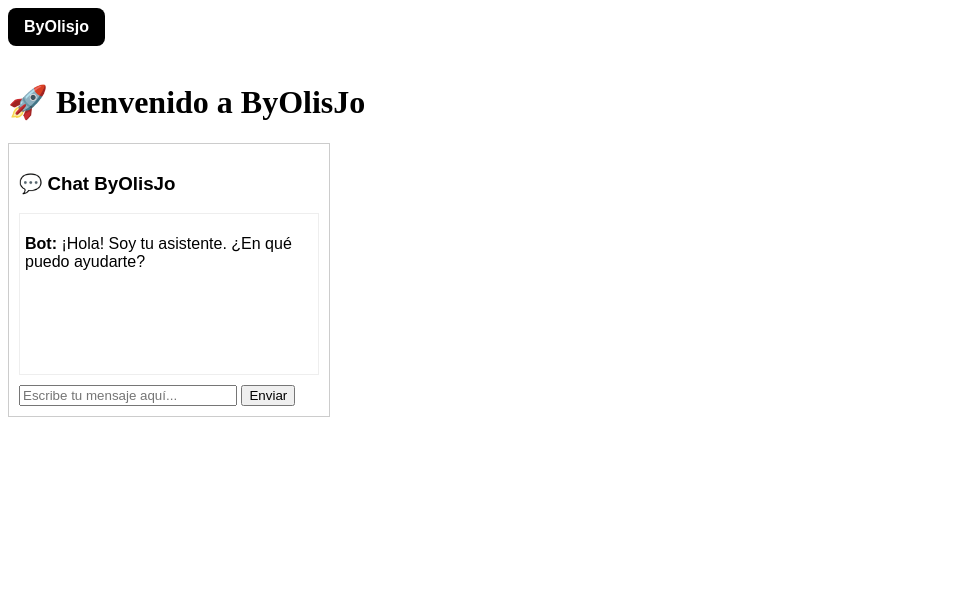
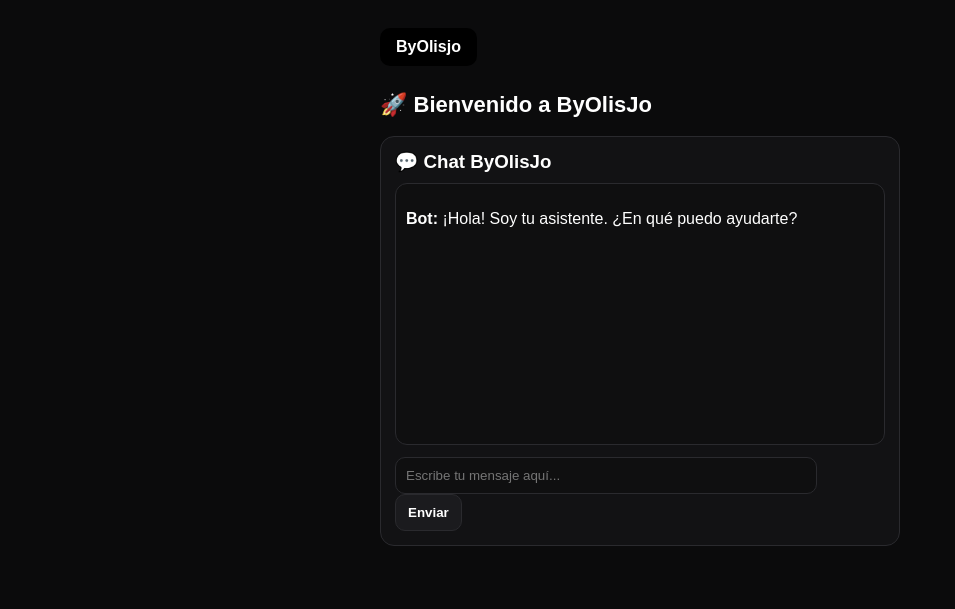
Before and after one commit to infobyolisjo-cpu/byolisjo-webllm-chat, a plain HTML site: page index.html in a window 1280 px wide. Shown: the whole page, without its empty margins (0-955 px from the left). Drawn offline with Linux system fonts and the light colour scheme.

Commit message:
Improve layout and styles

```diff
--- a/index.html
+++ b/index.html
@@ -4,33 +4,91 @@
   <meta charset="UTF-8">
   <meta name="viewport" content="width=device-width, initial-scale=1.0">
   <title>ByOlisJo Chat</title>
+  <style>
+  body{
+    margin:0;
+    font-family: Arial, sans-serif;
+    background:#0b0b0c;
+    color:#ffffff;
+  }
+
+  .container{
+    max-width:520px;
+    margin:0 auto;
+    padding:28px 16px 60px;
+  }
+
+  .toplink{
+    display:inline-block;
+    background:#000;
+    color:#fff;
+    padding:10px 16px;
+    text-decoration:none;
+    font-weight:600;
+    border-radius:10px;
+    margin-bottom:16px;
+  }
+
+  h1{
+    margin:10px 0 18px;
+    font-size:22px;
+  }
+
+  .chat{
+    border:1px solid #2a2a2e;
+    border-radius:14px;
+    padding:14px;
+    background:#121214;
+  }
+
+  .chat h3{
+    margin:0 0 10px 0;
+  }
+
+  #chatBox{
+    height:240px;
+    overflow-y:auto;
+    border:1px solid #2a2a2e;
+    border-radius:12px;
+    padding:10px;
+    margin-bottom:12px;
+    background:#0f0f10;
+  }
+
+  #userInput{
+    width: calc(100% - 90px);
+    padding:10px;
+    border-radius:10px;
+    border:1px solid #2a2a2e;
+    background:#0f0f10;
+    color:#fff;
+  }
+
+  .send{
+    padding:10px 12px;
+    border-radius:10px;
+    border:1px solid #2a2a2e;
+    background:#1b1b1e;
+    color:#fff;
+    font-weight:700;
+  }
+</style>
 </head>
 <body>
-  <a href="https://byolisjo.com"
-   style="
-     display:inline-block;
-     background:#000;
-     color:#fff;
-     padding:10px 16px;
-     text-decoration:none;
-     font-weight:600;
-     font-family:Arial, sans-serif;
-     border-radius:8px;
-     margin-bottom:16px;
-   ">
-  ByOlisjo
-</a>
+  <div class="container">
+  <a class="toplink" href="https://byolisjo.com">ByOlisjo</a>
+
   <h1>🚀 Bienvenido a ByOlisJo</h1>
 
 
   <!-- Caja del chat -->
-  <div style="border:1px solid #ccc; padding:10px; width:300px; font-family:sans-serif">
+  <div class="chat">
     <h3>💬 Chat ByOlisJo</h3>
-    <div id="chatBox" style="height:150px; overflow-y:auto; border:1px solid #eee; padding:5px; margin-bottom:10px;">
+    <div id="chatBox">
       <p><b>Bot:</b> ¡Hola! Soy tu asistente. ¿En qué puedo ayudarte?</p>
     </div>
-    <input id="userInput" type="text" placeholder="Escribe tu mensaje aquí..." style="width:70%">
-    <button onclick="sendMessage()">Enviar</button>
+   <input id="userInput" type="text" placeholder="Escribe tu mensaje aquí...">
+<button class="send" onclick="sendMessage()">Enviar</button>
   </div>
 
   <!-- Script para manejar el chat -->
@@ -76,5 +134,6 @@
       }
     }
   </script>
+    </div>
 </body>
 </html>
```
